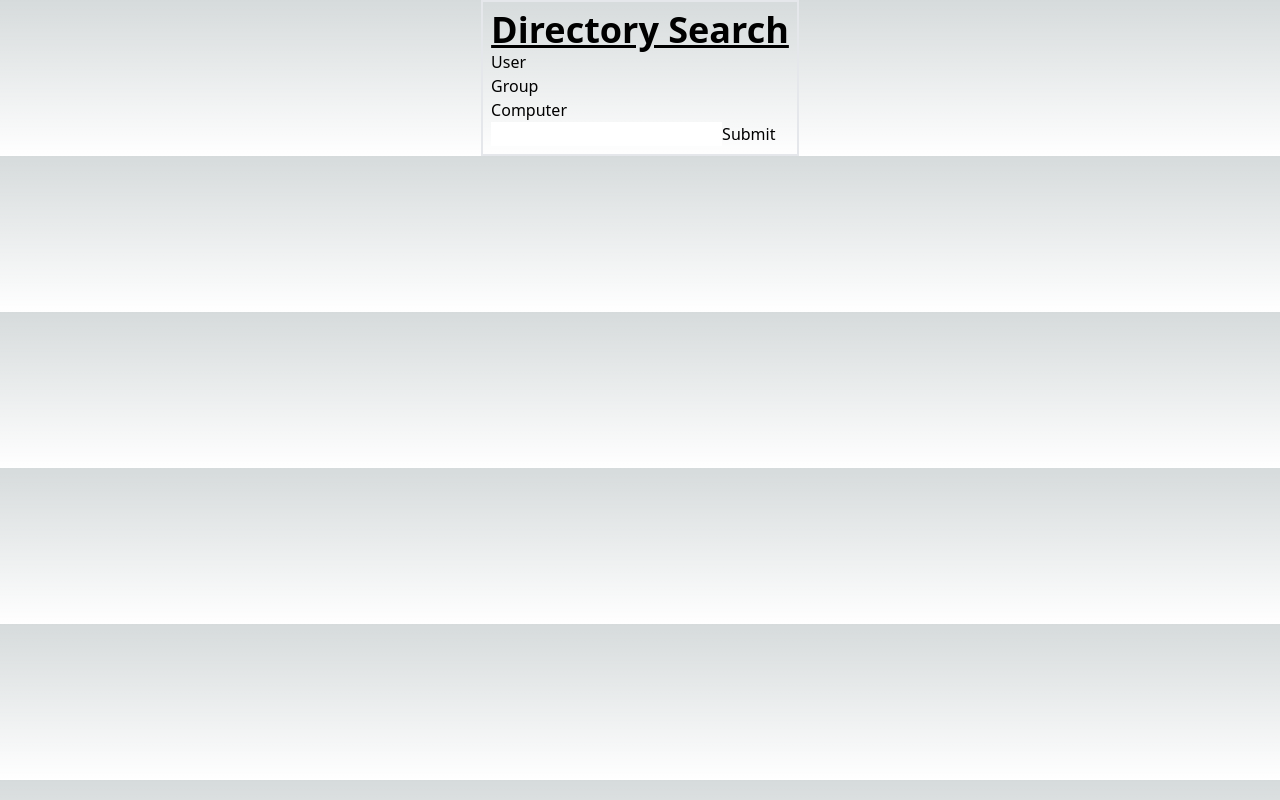
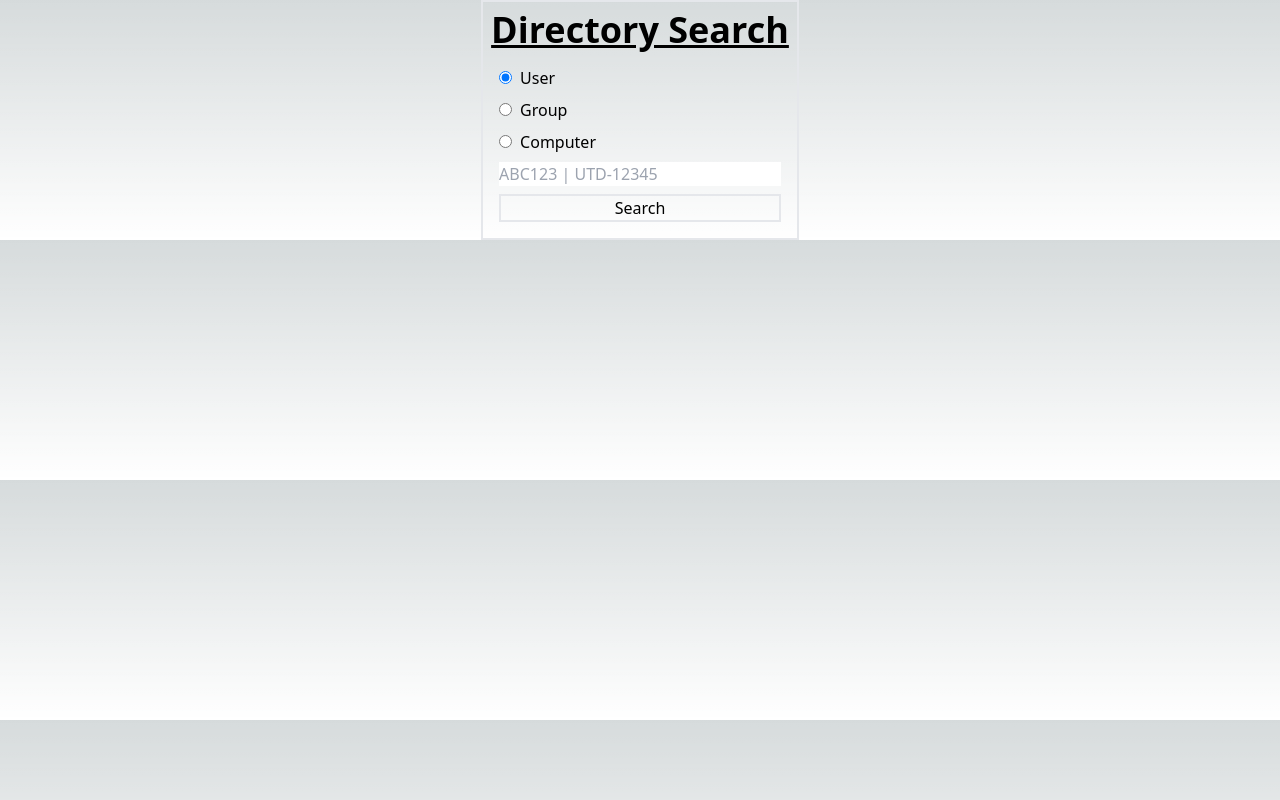
Before and after one commit to kevinharv/ldap-lookup, a Next.js app: page / in a window 1280 px wide. Built offline with nearby package versions, Linux system fonts and the light colour scheme.

Commit message:
Created basic search form; added basic pages for each route

```diff
--- a/app/computer/[slug]/page.tsx
+++ b/app/computer/[slug]/page.tsx
@@ -0,0 +1,8 @@
+export default function Computer() {
+
+    return (
+        <>
+            <h1>COMPUTER</h1>
+        </>
+    )
+}
--- a/app/group/[slug]/page.tsx
+++ b/app/group/[slug]/page.tsx
@@ -0,0 +1,8 @@
+export default function Group() {
+
+    return (
+        <>
+            <h1>GROUP</h1>
+        </>
+    )
+}
--- a/app/user/[slug]/page.tsx
+++ b/app/user/[slug]/page.tsx
@@ -0,0 +1,9 @@
+
+export default function User() {
+
+    return(
+        <>
+            <h1>USER</h1>
+        </>
+    )
+}
--- a/components/SearchCard.tsx
+++ b/components/SearchCard.tsx
@@ -1,14 +1,122 @@
+"use client";
+import { useRouter } from "next/navigation";
+import { useState } from "react";
+import { z } from 'zod';
+
+interface SearchFormState {
+  searchCategory: string;
+  searchTerm: string;
+}
+
+// Zod form validation requirements
+const searchTermSchema = z.string().length(5);
 
 export default function SearchCard() {
+    const router = useRouter();
 
+    /*
+        - State vars for form fields.
+        - Setter functions for change events
+        - Forms are hard :(
+    */
+    const [formState, setFormState] = useState<SearchFormState>({
+        searchCategory: 'user',
+        searchTerm: '',
+    });
+    const handleCategoryChange = (event: React.ChangeEvent<HTMLInputElement>) => {
+        setFormState({ ...formState, searchCategory: event.target.value });
+    };
+    const handleSearchTermChange = (event: React.ChangeEvent<HTMLInputElement>) => {
+        setFormState({ ...formState, searchTerm: event.target.value });
+    };
+
+    const handleSubmit = (event: React.FormEvent<HTMLFormElement>) => {
+        event.preventDefault();
+        console.log('[DEBUG] Category:', formState.searchCategory);
+        console.log('[DEBUG] Search Term:', formState.searchTerm);
+
+        // Validate input using Zod schema
+        if (!searchTermSchema.safeParse(formState.searchTerm).success) {
+            console.log("[ERROR] Invalid entry detected.");
+            return;
+        }
+
+        /*
+            DO MORE DATA VALIDATION HERE!!
+
+            Should sanitize the input to only be alpha-numeric?
+            May consider parameters via env files for specifying
+            the format of a valid entry. Would change based on
+            user/group/computer. Mostly just trying to avoid
+            injection attacks here. Will need to sanitize ahead of
+            LDAP request anyway.
+        */
+
+        // Redirect to appropriate page based on category
+        const category = formState.searchCategory;
+        if (category == "user") {
+            router.push(`/user/${formState.searchTerm}`);
+        } else if (category == "group") {
+            router.push(`/group/${formState.searchTerm}`);
+        } else if (category == "computer") {
+            router.push(`/computer/${formState.searchTerm}`);
+        } else {
+            console.log("ERROR: An illegal category has been selected!");
+        }
+    };
+
+    // Form courtesy GPT-3.5 :)
     return (
         <div>
-            <h1>User</h1>
-            <h1>Group</h1>
-            <h1>Computer</h1>
-            <form>
-                <input type="text" name="Test" />
-                <button type="submit">Submit</button>
+            <form onSubmit={handleSubmit} className="p-2">
+            <div className="my-2">
+                <input
+                type="radio"
+                id="user"
+                name="category"
+                value="user"
+                checked={formState.searchCategory === 'user'}
+                onChange={handleCategoryChange}
+                />
+                <label className="ml-2" htmlFor="user">User</label>
+            </div>
+            <div>
+                <input
+                type="radio"
+                id="group"
+                name="category"
+                value="group"
+                checked={formState.searchCategory === 'group'}
+                onChange={handleCategoryChange}
+                />
+                <label className="ml-2" htmlFor="group">Group</label>
+            </div>
+            <div className="my-2">
+                <input
+                type="radio"
+                id="computer"
+                name="category"
+                value="computer"
+                checked={formState.searchCategory === 'computer'}
+                onChange={handleCategoryChange}
+                />
+                <label className="ml-2" htmlFor="computer">Computer</label>
+            </div>
+            <div>
+                {/* <label htmlFor="searchTerm">Search Term:</label> */}
+                <input
+                className="w-full text-black"
+                type="text"
+                id="searchTerm"
+                name="searchTerm"
+                placeholder="ABC123 | UTD-12345"
+                value={formState.searchTerm}
+                onChange={handleSearchTermChange}
+                />
+            </div>
+            <div className="flex justify-center mt-2 border-2">
+                <button type="submit">Search</button>
+            </div>
             </form>
         </div>
     );
--- a/package.json
+++ b/package.json
@@ -18,7 +18,8 @@
     "next": "13.4.19",
     "react": "18.2.0",
     "react-dom": "18.2.0",
-    "typescript": "5.2.2"
+    "typescript": "5.2.2",
+    "zod": "^3.22.2"
   },
   "devDependencies": {
     "autoprefixer": "10.4.15",
```
Also changed, not shown: 1 other file (tests, documents, lock files or other folders).
